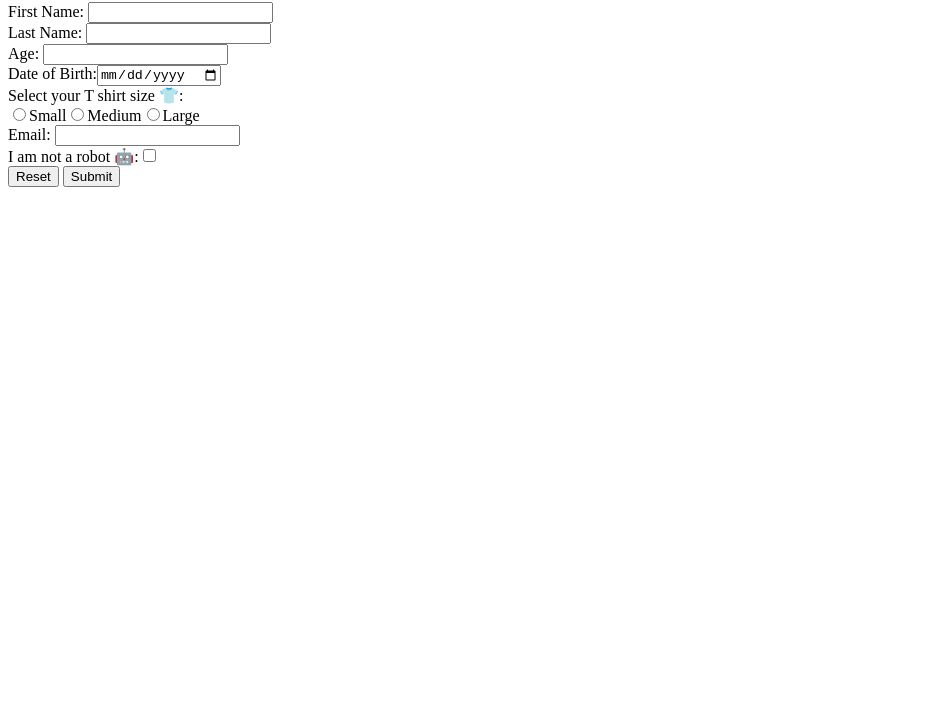
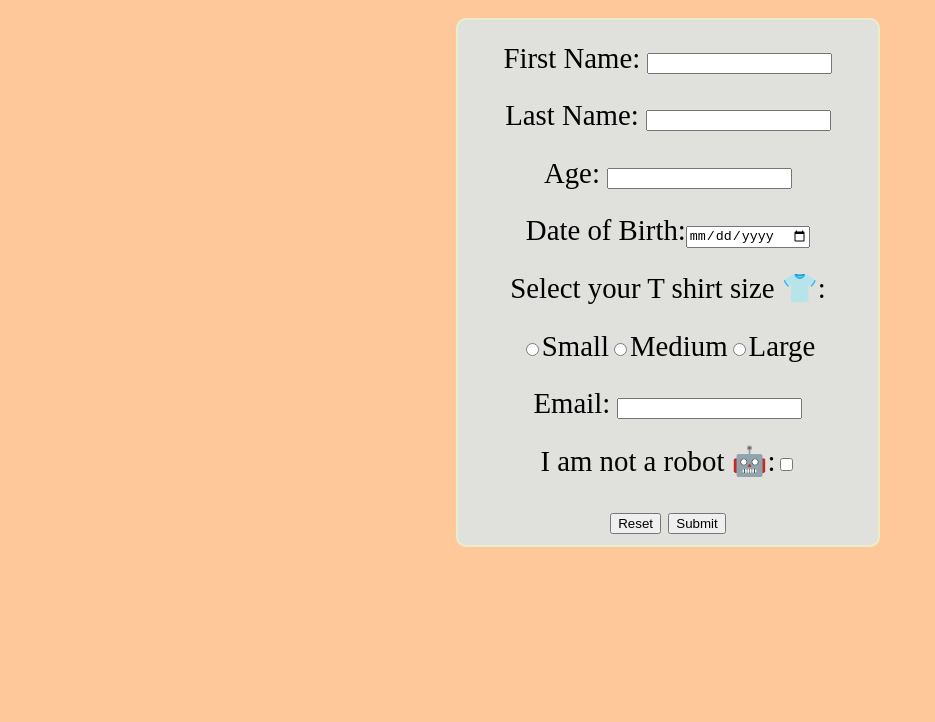
Before and after one commit to 19pa1a0370/Application, a plain HTML site: page index.html in a window 1280 px wide. Shown: the part 78-800 px from the top of the page, without its empty margins (0-935 px from the left). Drawn offline with Linux system fonts and the light colour scheme; a web font is replaced by a local one.

Commit message:
Add files via upload

```diff
--- a/index.html
+++ b/index.html
@@ -5,7 +5,7 @@
     <meta http-equiv="X-UA-Compatible" content="IE=edge">
     <meta name="viewport" content="width=device-width, initial-scale=1.0">
     <title>Application from</title>
-    <link rel="stylesheet" href="formstyles.css">
+    <link rel="stylesheet" href="styles.css">
     <link rel="shortcut icon" href="favicon-32x32.png" type="image/x-icon">
 </head>
 <body>
```
